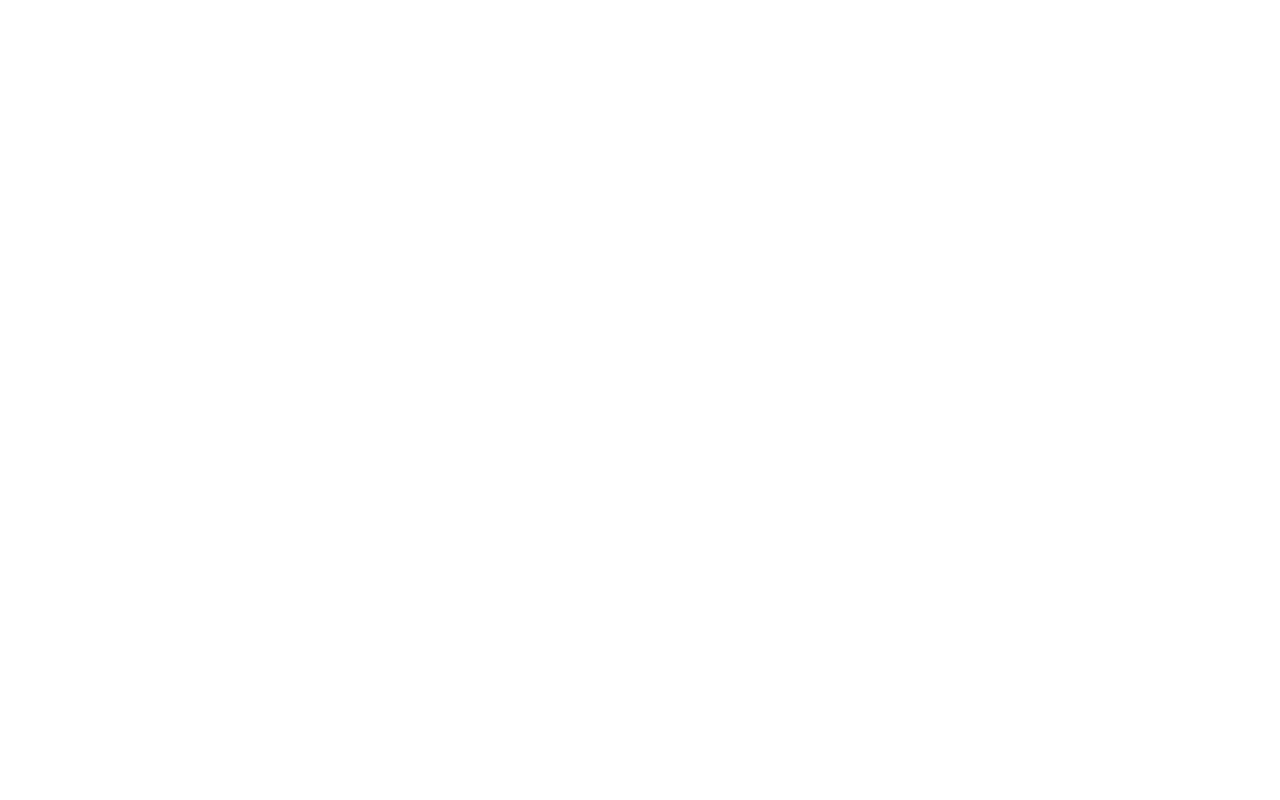
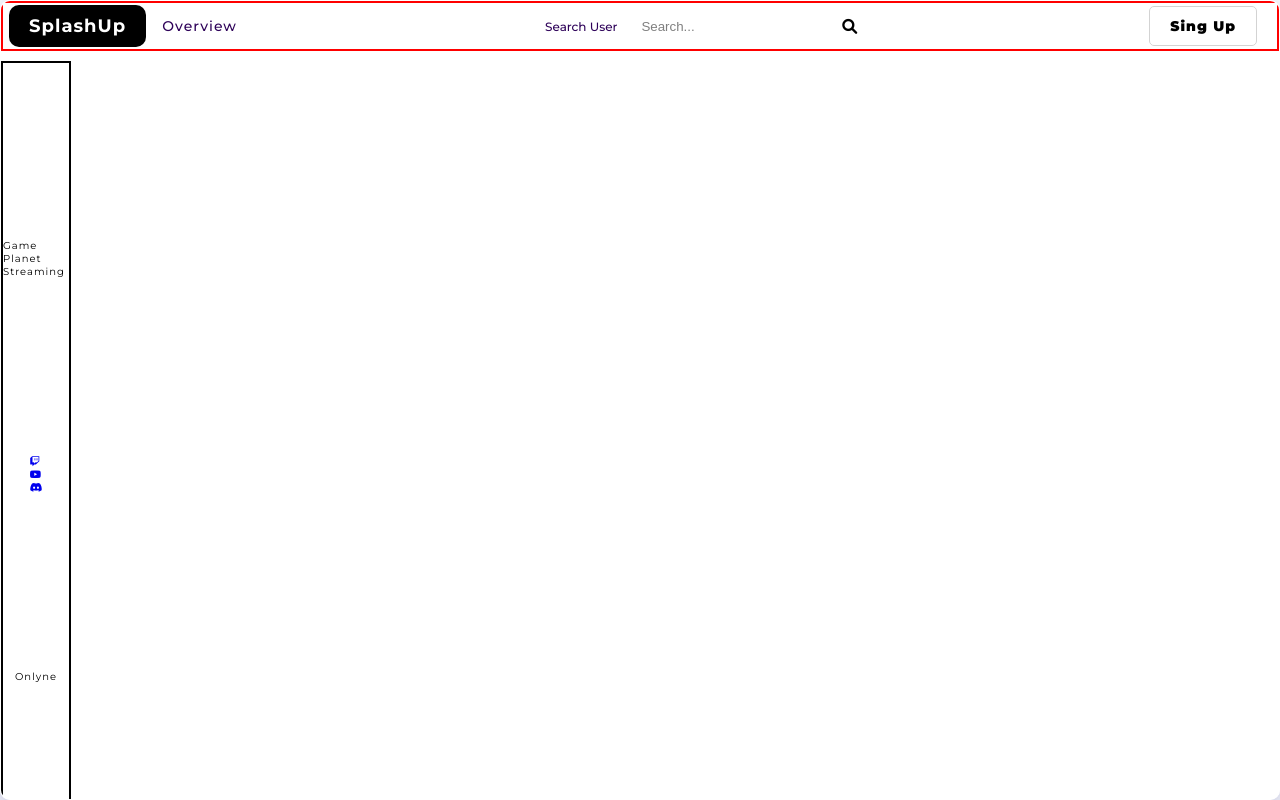
Before and after one commit to Christiano0407/landing__Page--Web, a website: page src/html/index.html in a window 1280 px wide. Drawn offline with nearby package versions, Linux system fonts and the light colour scheme.

Commit message:
add aside

```diff
--- a/src/css/cssPages/aside.css
+++ b/src/css/cssPages/aside.css
@@ -1,3 +1,19 @@
 .aside {
   grid-area: aside;
+  border: 2px solid black;
+  width: 100%;
+  height: 100vh;
+  flex-direction: column;
+  display: flex;
+  justify-content: space-evenly;
+  align-items: center;
 }
+.aside .aside__text {
+}
+
+.aside .aside__social {
+}
+.aside__social .social-list {
+}
+.aside .text-two {
+}
--- a/src/css/cssPages/landing.css
+++ b/src/css/cssPages/landing.css
@@ -4,11 +4,32 @@
   overflow: hidden;
   margin: 0 auto;
   display: grid;
-  grid-template-columns: 50px repeat(2, 1fr) 50px;
+  grid-template-columns: 70px repeat(2, 1fr) 70px;
   grid-template-rows: 50px 1fr 1fr;
   gap: 1rem;
   grid-template-areas:
     "nav nav nav nav "
     "aside main main as"
     "aside main main as";
+
+  /* background: rgba(46, 2, 89, 0.2); */
+  /* box-shadow: 0 8px 32px 0 rgba(31, 38, 135, 0.37) */
+  /* backdrop-filter: blur(4px); */
+  /* -webkit-backdrop-filter: blur(4px); */
+  /* border-radius: 10px; */
+  /* border: 1px solid rgba(255, 255, 255, 0.18); */
+
+  /* background: rgba(255, 255, 255, 0.5); */
+  /* box-shadow: 0 8px 32px 0 rgba(31, 38, 135, 0.37); */
+  /* backdrop-filter: blur(4px); */
+  /* -webkit-backdrop-filter: blur(4px); */
+  /* border-radius: 10px; */
+  /* border: 1px solid rgba(255, 255, 255, 0.18); */
+
+  background: rgba(255, 255, 255, 0.65);
+  box-shadow: 0 8px 32px 0 rgba(31, 38, 135, 0.37);
+  backdrop-filter: blur(4px);
+  -webkit-backdrop-filter: blur(4px);
+  border-radius: 10px;
+  border: 1px solid rgba(255, 255, 255, 0.18);
 }
--- a/src/css/cssPages/navigation.css
+++ b/src/css/cssPages/navigation.css
@@ -1,4 +1,80 @@
 .navigation {
   grid-area: nav;
   width: 100%;
+  height: 100%;
+  display: flex;
+  justify-content: space-between;
+  align-items: center;
+  border: 2px solid red;
 }
+.navigation__logo {
+  display: flex;
+  justify-content: space-evenly;
+  align-items: center;
+  width: 250px;
+}
+.navigation__logo .logo {
+  padding: 1rem;
+  background-color: var(--clr-black);
+  border-radius: 1rem;
+  outline: none;
+  border: none;
+}
+.logo .logo-text {
+  padding: 1rem;
+  font-size: 1.8rem;
+  font-weight: 700;
+  color: #fff;
+}
+.navigation__logo .overview {
+  padding: 1rem;
+}
+.overview .overview-text {
+  color: var(--ux-clr1);
+  font-size: 1.4rem;
+  font-weight: 500;
+}
+
+/* = Search =*/
+.navigation__search {
+  width: 350px;
+  display: flex;
+  justify-content: space-evenly;
+  align-items: center;
+}
+.navigation__search label {
+  font-size: 1.2rem;
+  color: var(--ux-clr1);
+  font-weight: 500;
+}
+.navigation__search input {
+  padding: 0.5rem;
+  border-radius: 0.5rem;
+  outline: none;
+  border: none;
+  background: transparent;
+}
+.navigation__search input::placeholder {
+  color: #000;
+  opacity: 0.5;
+}
+.navigation__search a {
+  font-size: 1.5rem;
+  font-weight: 900;
+  color: #000;
+}
+
+/*Up*/
+.navigation__singUp {
+  padding: 1rem;
+  border: 1px solid lightgray;
+  border-radius: 0.5rem;
+  margin-right: 2rem;
+  background: transparent;
+}
+.navigation__singUp .singUp {
+  padding: 1rem;
+  font-size: 1.4rem;
+  color: #000;
+  font-weight: 900;
+}
--- a/src/css/style.css
+++ b/src/css/style.css
@@ -80,5 +80,5 @@ body {
   height: 100vh;
   overflow: hidden;
   font-family: var(--font-family-mon);
-  background: var(--clr-white);
+  background: #fff;
 }
--- a/src/html/index.html
+++ b/src/html/index.html
@@ -43,8 +43,49 @@
   </head>
   <body>
     <div class="landing">
-      <nav class="navigation"></nav>
-      <aside class="aside"></aside>
+      <nav class="navigation">
+        <div class="navigation__logo">
+          <div class="logo"><span class="logo-text">SplashUp</span></div>
+          <div class="overview">
+            <span class="overview-text">Overview</span>
+          </div>
+        </div>
+        <div class="navigation__search">
+          <label for="search">Search User</label>
+          <input
+            type="search"
+            id="search"
+            placeholder="Search..."
+            data-search
+          />
+          <a href="#"><i class="fas fa-search"></i></a>
+        </div>
+        <div class="navigation__singUp">
+          <span class="singUp">Sing Up</span>
+        </div>
+      </nav>
+      <aside class="aside">
+        <div class="aside__text">
+          <span>Game Planet</span>
+          <span>Streaming </span>
+        </div>
+        <div class="aside__social">
+          <ul class="social-list">
+            <li>
+              <a href="#"><i class="fab fa-twitch"></i></a>
+            </li>
+            <li>
+              <a href="#"><i class="fab fa-youtube"></i></a>
+            </li>
+            <li>
+              <a href="#"><i class="fab fa-discord"></i></a>
+            </li>
+          </ul>
+        </div>
+        <div class="text-two">
+          <span>Onlyne</span>
+        </div>
+      </aside>
       <main class="main"></main>
       <aside class="as"></aside>
     </div>
```
